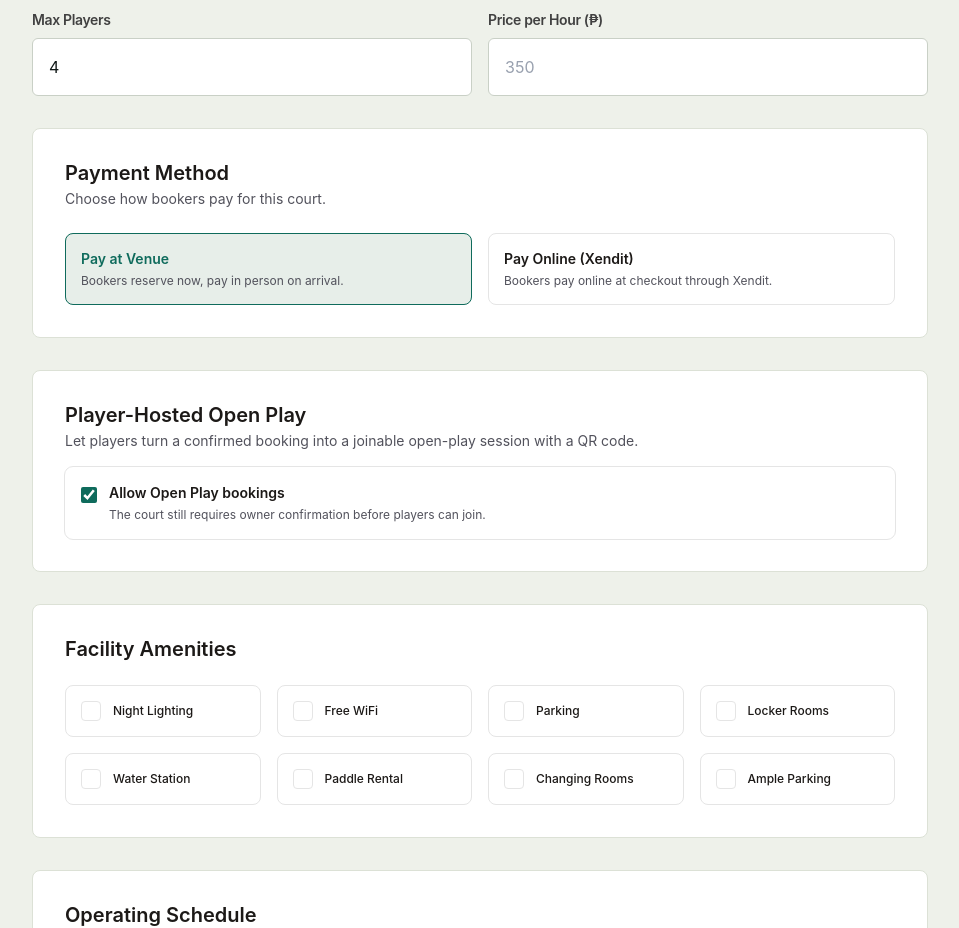
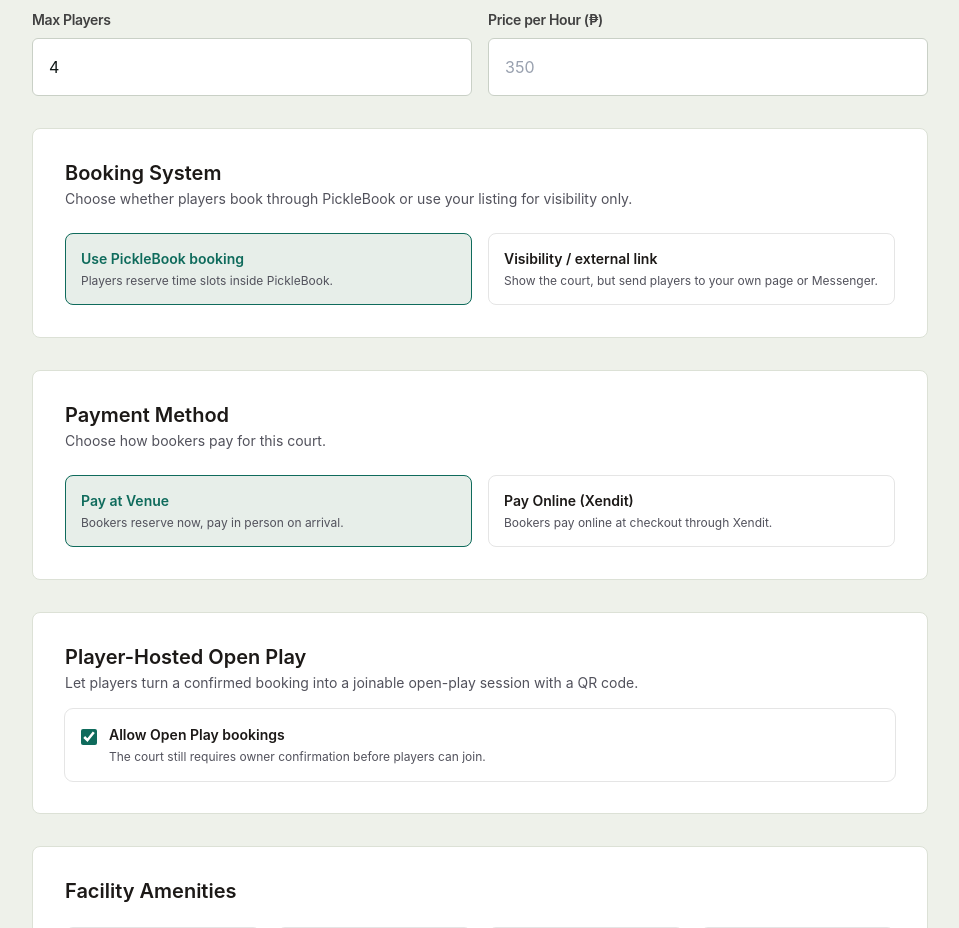
Before and after one commit to vince-estrella/picklebook-frontend, a React (Vite) app: page /owner/courts/add in a window 1280 px wide. Shown: the part 1120-2048 px from the top of the page, without its empty margins (256-1215 px from the left). Built offline with nearby package versions, Linux system fonts and the light colour scheme; no server answers; sample sign-in values are in the browser's storage.

Commit message:
Add court booking mode toggle

```diff
--- a/src/pages/AddCourtPage.jsx
+++ b/src/pages/AddCourtPage.jsx
@@ -45,6 +45,7 @@ function AddCourtPage() {
     latitude: 0,
     longitude: 0,
     courtOwnerId: JSON.parse(localStorage.getItem('owner') || '{}').id,
+    bookingMode: 'PickleBook',
     paymentMethod: 'PayAtVenue',
     allowOpenPlay: true,
   })
@@ -310,7 +311,50 @@ function AddCourtPage() {
             </div>
 
             {/* Amenities */}
-            {/* Payment method */}
+            {/* Booking mode */}
+            <div className="owner-panel p-6 sm:p-8 flex flex-col gap-6">
+              <div>
+                <h2 className="text-stone-900 text-xl font-semibold leading-6">Booking System</h2>
+                <p className="text-zinc-600 text-sm font-normal leading-5 mt-1">
+                  Choose whether players book through PickleBook or use your listing for visibility only.
+                </p>
+              </div>
+              <div className="grid grid-cols-2 gap-4">
+                <button
+                  type="button"
+                  onClick={() => setForm({ ...form, bookingMode: 'PickleBook' })}
+                  className={`p-4 rounded-lg outline outline-1 outline-offset-[-1px] text-left transition-colors ${
+                    form.bookingMode === 'PickleBook'
+                      ? 'outline-[var(--pb-teal)] bg-[#E7EEE9]'
+                      : 'outline-neutral-200 bg-white hover:bg-stone-50'
+                  }`}
+                >
+                  <span className={`text-sm font-semibold block ${form.bookingMode === 'PickleBook' ? 'text-[var(--pb-teal)]' : 'text-stone-900'}`}>
+                    Use PickleBook booking
+                  </span>
+                  <span className="text-xs text-zinc-600 block mt-1">
+                    Players reserve time slots inside PickleBook.
+                  </span>
+                </button>
+                <button
+                  type="button"
+                  onClick={() => setForm({ ...form, bookingMode: 'ExternalOnly' })}
+                  className={`p-4 rounded-lg outline outline-1 outline-offset-[-1px] text-left transition-colors ${
+                    form.bookingMode === 'ExternalOnly'
+                      ? 'outline-[var(--pb-teal)] bg-[#E7EEE9]'
+                      : 'outline-neutral-200 bg-white hover:bg-stone-50'
+                  }`}
+                >
+                  <span className={`text-sm font-semibold block ${form.bookingMode === 'ExternalOnly' ? 'text-[var(--pb-teal)]' : 'text-stone-900'}`}>
+                    Visibility / external link
+                  </span>
+                  <span className="text-xs text-zinc-600 block mt-1">
+                    Show the court, but send players to your own page or Messenger.
+                  </span>
+                </button>
+              </div>
+            </div>
+            {form.bookingMode === 'PickleBook' && (
               <div className="owner-panel p-6 sm:p-8 flex flex-col gap-6">
                 <div>
                   <h2 className="text-stone-900 text-xl font-semibold leading-6">Payment Method</h2>
@@ -353,6 +397,7 @@ function AddCourtPage() {
                   </button>
                 </div>
               </div>
+            )}
             <div className="owner-panel p-6 sm:p-8 flex flex-col gap-4">
               <div>
                 <h2 className="text-stone-900 text-xl font-semibold leading-6">Player-Hosted Open Play</h2>
--- a/src/pages/BookingPage.jsx
+++ b/src/pages/BookingPage.jsx
@@ -56,6 +56,11 @@ const { court, selectedDate, selectedSlots } = state || {}
 
 if (!court || !selectedSlots || selectedSlots.length === 0) {
   navigate('/courts')
+  return null
+}
+
+if (court.bookingMode === 'ExternalOnly') {
+  navigate(`/courts/${id}`)
   return null
 }
 
--- a/src/pages/CourtDetailPage.jsx
+++ b/src/pages/CourtDetailPage.jsx
@@ -64,6 +64,13 @@ function computeIsOpenNow(court) {
 
 function formatCurrency(n) {
   return `₱${Number(n).toFixed(2)}`
+}
+
+function normalizeExternalUrl(url) {
+  if (!url) return ''
+  const trimmed = url.trim()
+  if (/^https?:\/\//i.test(trimmed)) return trimmed
+  return `https://${trimmed}`
 }
 
 // Converts a "HH:MM" 24-hour string into a compact 12-hour label, e.g.
@@ -259,6 +266,8 @@ const hostAvatarUrl = court.ownerProfileImageUrl || null
 
   const subtotal = selectedSlots.length * (court.pricePerHour || 0)
   const total = selectedSlots.length > 0 ? subtotal + SERVICE_FEE : 0
+  const isExternalOnly = court.bookingMode === 'ExternalOnly'
+  const externalUrl = normalizeExternalUrl(court.externalBookingUrl || court.venue?.externalBookingUrl)
 
   const trustBadges = [
     { icon: ShieldCheck, title: 'Verified court', body: 'Inspected regularly for quality.' },
@@ -601,6 +610,32 @@ const hostAvatarUrl = court.ownerProfileImageUrl || null
               )}
             </div>
 
+            {isExternalOnly ? (
+              <div className="p-4 rounded-xl flex flex-col gap-3" style={{ outline: `1px solid ${COLORS.chalkDim}`, background: '#F8FAF7' }}>
+                <p className="text-sm font-semibold" style={{ color: COLORS.ink }}>Listed for visibility</p>
+                <p className="text-sm" style={{ color: COLORS.inkMute }}>This court manages bookings outside PickleBook.</p>
+                {externalUrl ? (
+                  <a
+                    href={externalUrl}
+                    target="_blank"
+                    rel="noopener noreferrer"
+                    className="cd-book-btn w-full py-3 rounded-xl font-semibold text-base text-center transition-all duration-150"
+                    style={{ background: COLORS.citron, color: COLORS.navyDeep }}
+                  >
+                    Open Booking Link
+                  </a>
+                ) : (
+                  <button
+                    onClick={() => setShowMessageModal(true)}
+                    className="cd-book-btn w-full py-3 rounded-xl font-semibold text-base transition-all duration-150"
+                    style={{ background: COLORS.citron, color: COLORS.navyDeep }}
+                  >
+                    Message Owner
+                  </button>
+                )}
+              </div>
+            ) : (
+              <>
 <div className="p-4 rounded-xl flex flex-col gap-1 transition-colors duration-150" style={{ outline: `1px solid ${COLORS.chalkDim}` }}>
               <span className="text-xs font-medium uppercase tracking-wide" style={{ color: COLORS.ink }}>Select date</span>
               <input
@@ -677,11 +712,11 @@ const hostAvatarUrl = court.ownerProfileImageUrl || null
             </button>
             <p className="text-sm text-center" style={{ color: COLORS.inkMute }}>You won't be charged yet</p>
 
-            {court.externalBookingUrl && (
+            {externalUrl && (
               <div className="pt-4 flex flex-col items-center gap-2 text-center" style={{ borderTop: `1px solid ${COLORS.chalkDim}` }}>
                 <p className="text-sm" style={{ color: COLORS.inkMute }}>This court also takes bookings through their own site.</p>
                 <a
-                  href={court.externalBookingUrl}
+                  href={externalUrl}
                   target="_blank"
                   rel="noopener noreferrer"
                   className="cd-external-book inline-flex items-center justify-center gap-1.5 text-sm font-semibold transition-colors duration-150"
@@ -690,6 +725,8 @@ const hostAvatarUrl = court.ownerProfileImageUrl || null
                   Visit their booking site <ExternalLink size={14} />
                 </a>
               </div>
+            )}
+              </>
             )}
 
             <div className="pt-4 flex justify-center" style={{ borderTop: `1px solid ${COLORS.chalkDim}` }}>
--- a/src/pages/EditCourtPage.jsx
+++ b/src/pages/EditCourtPage.jsx
@@ -63,6 +63,7 @@ function EditCourtPage() {
         latitude: court.latitude || 0,
         longitude: court.longitude || 0,
         courtOwnerId: court.courtOwnerId,
+        bookingMode: court.bookingMode || 'PickleBook',
         paymentMethod: court.paymentMethod || 'PayAtVenue',
         allowOpenPlay: court.allowOpenPlay ?? true,
       })
@@ -312,6 +313,33 @@ function EditCourtPage() {
 
           <section className="owner-panel p-6 sm:p-8 flex flex-col gap-6">
             <div>
+              <h2 className="text-stone-900 text-xl font-semibold leading-6">Booking System</h2>
+              <p className="text-zinc-600 text-sm font-normal leading-5 mt-1">Choose whether players book through PickleBook or use your listing for visibility only.</p>
+            </div>
+            <div className="grid grid-cols-1 sm:grid-cols-2 gap-4">
+              {[
+                { value: 'PickleBook', title: 'Use PickleBook booking', body: 'Players reserve time slots inside PickleBook.' },
+                { value: 'ExternalOnly', title: 'Visibility / external link', body: 'Show the court, but send players to your own page or Messenger.' },
+              ].map(option => {
+                const selected = form.bookingMode === option.value
+                return (
+                  <button
+                    key={option.value}
+                    type="button"
+                    onClick={() => setForm({ ...form, bookingMode: option.value })}
+                    className={`p-4 rounded-lg outline outline-1 outline-offset-[-1px] text-left transition-colors ${selected ? 'outline-[var(--pb-teal)] bg-[#E7EEE9]' : 'outline-neutral-200 bg-white hover:bg-stone-50'}`}
+                  >
+                    <span className={`text-sm font-semibold block ${selected ? 'text-[var(--pb-teal)]' : 'text-stone-900'}`}>{option.title}</span>
+                    <span className="text-xs text-zinc-600 block mt-1">{option.body}</span>
+                  </button>
+                )
+              })}
+            </div>
+          </section>
+
+          {form.bookingMode === 'PickleBook' && (
+            <section className="owner-panel p-6 sm:p-8 flex flex-col gap-6">
+              <div>
                 <h2 className="text-stone-900 text-xl font-semibold leading-6">Payment Method</h2>
                 <p className="text-zinc-600 text-sm font-normal leading-5 mt-1">Choose how bookers pay for this court.</p>
               </div>
@@ -335,6 +363,7 @@ function EditCourtPage() {
                 })}
               </div>
             </section>
+          )}
 
           <section className="owner-panel p-6 sm:p-8 flex flex-col gap-4">
             <div>
--- a/src/pages/FindCourtsPage.jsx
+++ b/src/pages/FindCourtsPage.jsx
@@ -462,7 +462,7 @@ function FindCourtsPage() {
                       className="fc-book-btn mt-6 w-full py-3.5 rounded-xl font-semibold transition-all duration-150"
                       style={{ background: COLORS.citron, color: COLORS.navyDeep }}
                     >
-                      View Courts
+                      {venue.courts.some(court => court.bookingMode !== 'ExternalOnly') ? 'View Courts' : 'View Details'}
                     </button>
                   </div>
                 </div>
```
Lines whose indentation alone changed are shown as unchanged.
